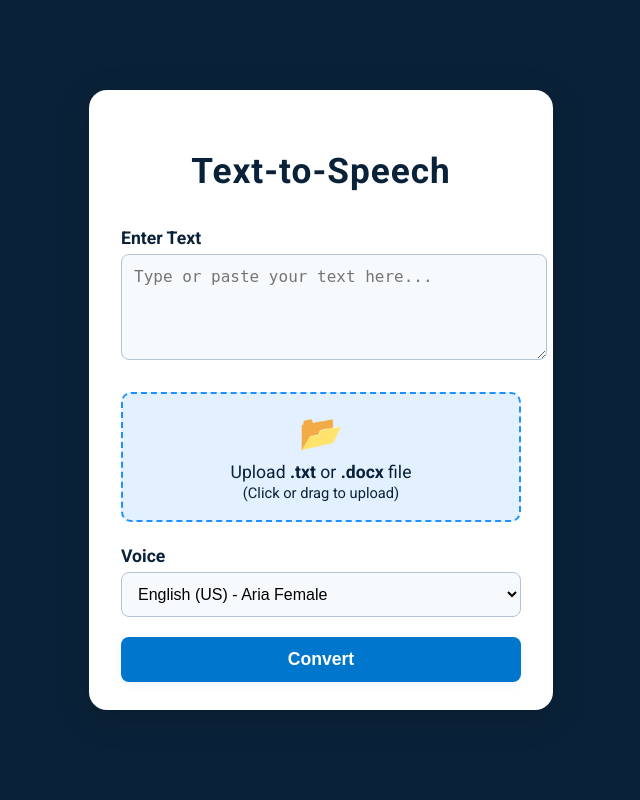
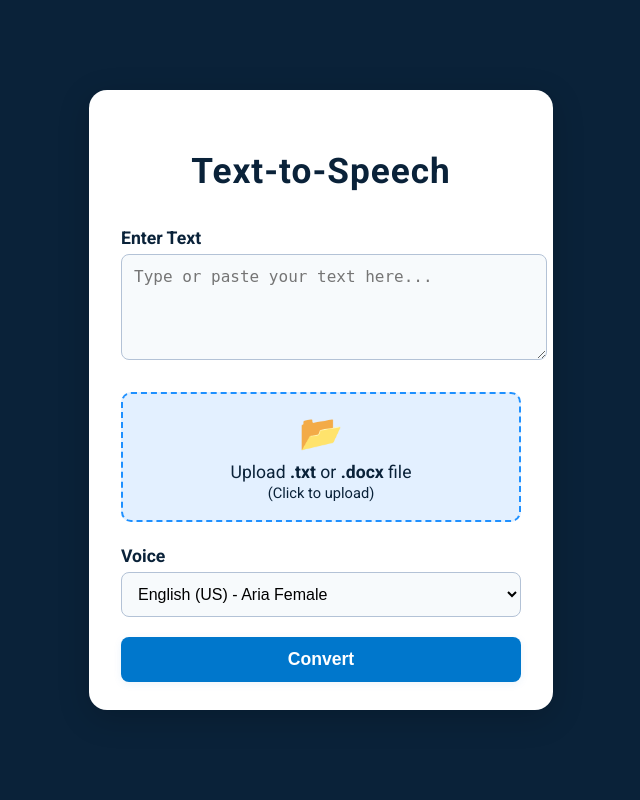
Before and after one commit to Maimuna-Bature/Online-TTS_SYSTEM, a Flask app: page / in a window 1280 px wide. Shown: the whole page, without its empty margins (319-959 px from the left). Run offline with Flask 3, Linux system fonts and the light colour scheme.

Commit message:
More changes in Front-end

```diff
--- a/static/script.js
+++ b/static/script.js
@@ -36,11 +36,11 @@ document.addEventListener('DOMContentLoaded', function() {
     });
 
     document.getElementById('file').addEventListener('change', function(e) {
-        const fileNameSpan = document.getElementById('file-name');
+        const uploadText = document.getElementById('upload-text');
         if (this.files && this.files.length > 0) {
-            fileNameSpan.textContent = "Selected: " + this.files[0].name;
+            uploadText.innerHTML = `<b>${this.files[0].name}</b> selected`;
         } else {
-            fileNameSpan.textContent = "";
+            uploadText.innerHTML = `Upload <b>.txt</b> or <b>.docx</b> file<br><small>(Click or drag to upload)</small>`;
         }
     });
 });
--- a/templates/index.html
+++ b/templates/index.html
@@ -16,12 +16,14 @@
                 <textarea id="text" name="text" rows="4" placeholder="Type or paste your text here...">{{ processed_text|default('') }}</textarea>
 
                 <div class="upload-section">
-                    <label for="file" class="upload-label">
+                    <label for="file" class="upload-label" id="upload-label">
                         <span class="upload-icon">&#128194;</span>
-                        <span>Upload <b>.txt</b> or <b>.docx</b> file<br><small>(Click or drag to upload)</small></span>
+                        <span id="upload-text">
+                            Upload <b>.txt</b> or <b>.docx</b> file<br>
+                            <small>(Click to upload)</small>
+                        </span>
                         <input type="file" id="file" name="file" accept=".txt,.docx" hidden>
                     </label>
-                    <span id="file-name" class="file-name"></span>
                 </div>
 
                 <label class="tts-label" for="voice">Voice</label>
```
